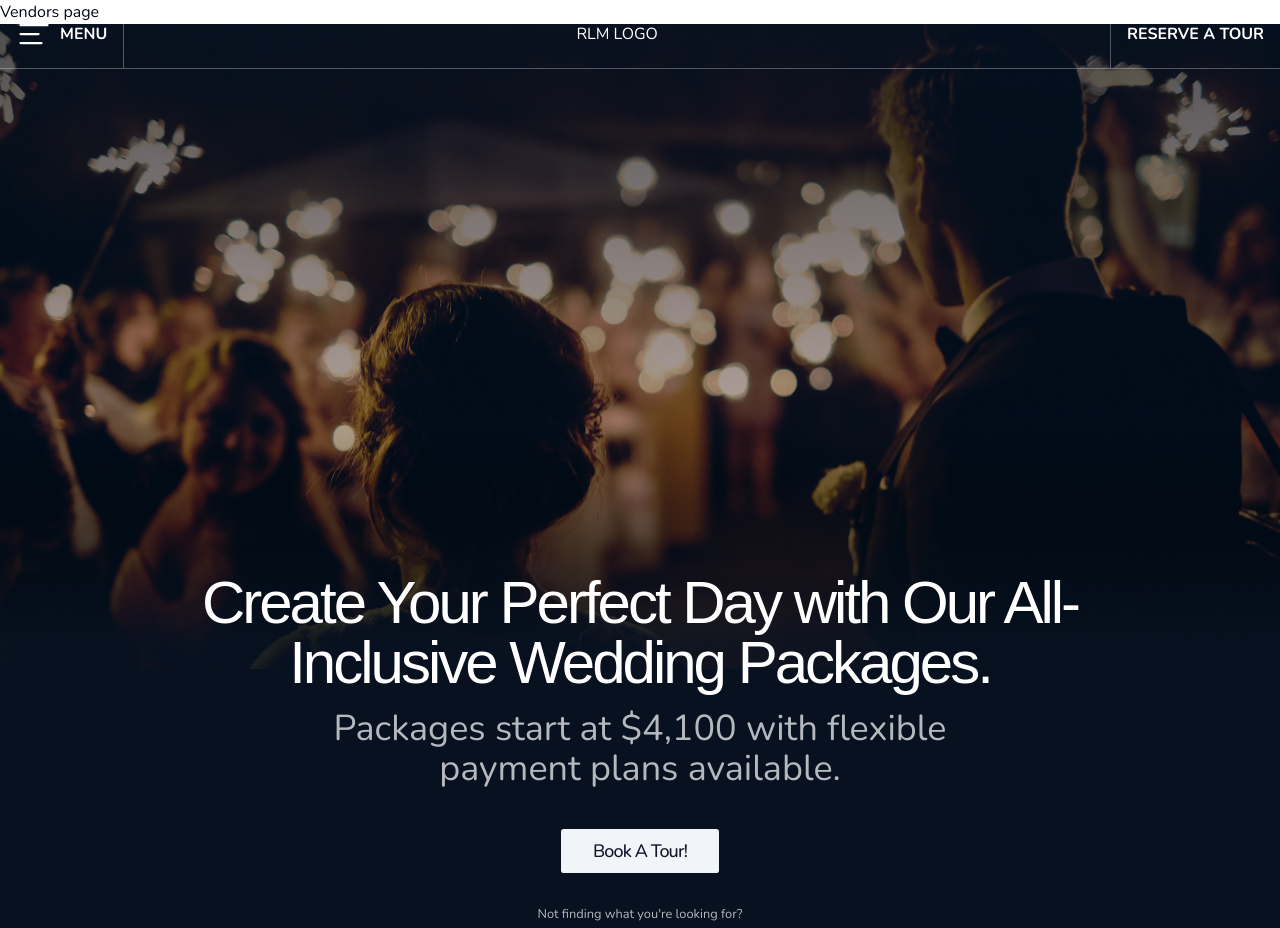
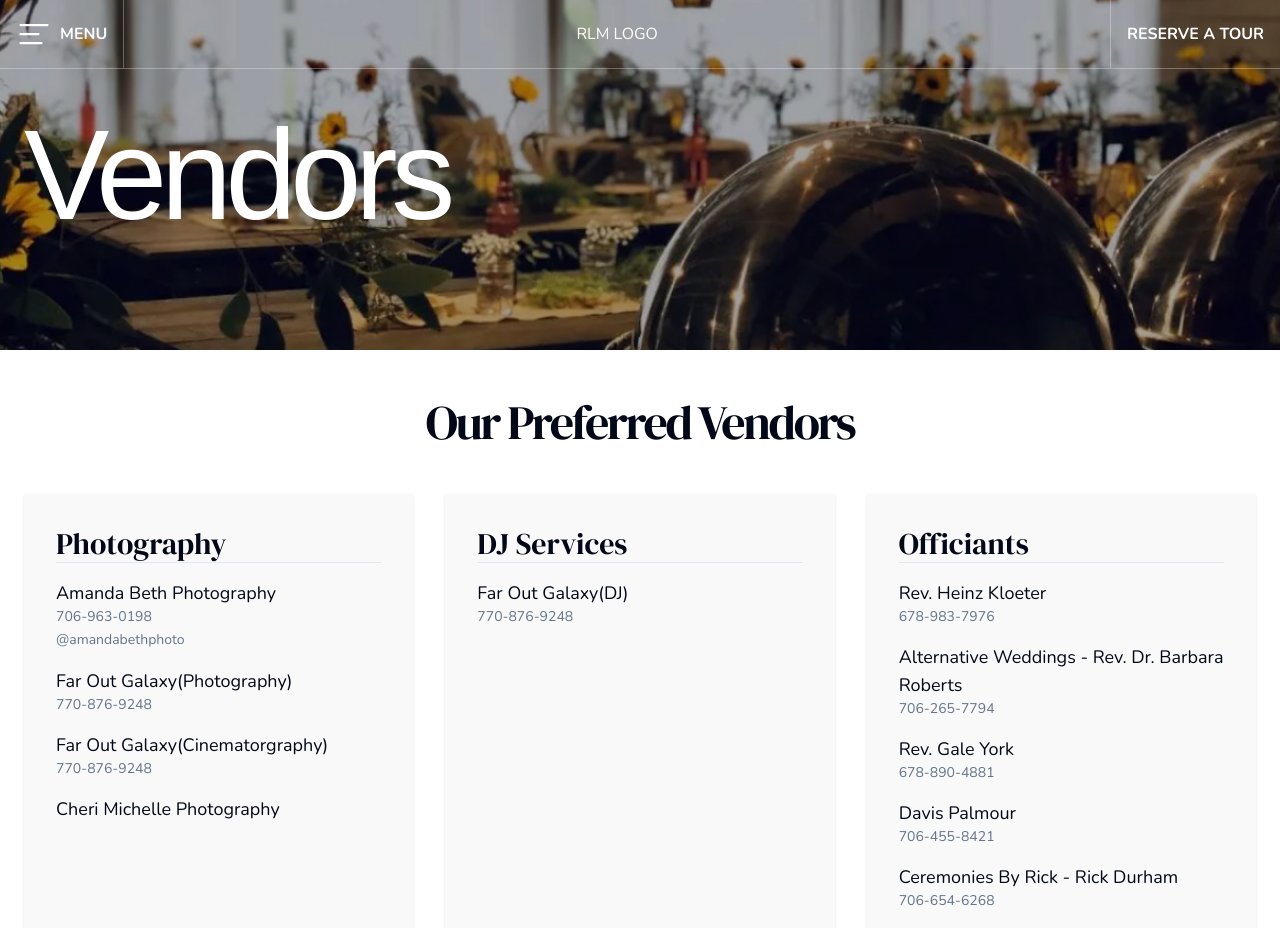
Before and after one commit to Dillonzellis/rlmaffairs-v4, a Next.js app: page /vendors in a window 1280 px wide. Shown: the top 928 px of the page. Built offline with nearby package versions, Linux system fonts and the light colour scheme; a web font is replaced by a local one.

Commit message:
feat: add vendors page

```diff
--- a/src/app/vendors/page.tsx
+++ b/src/app/vendors/page.tsx
@@ -1,3 +1,61 @@
+import { MaxWidthWrapper } from "@/components/common/MaxWidthWrapper";
+import { MainHeader } from "@/components/common/typography/MainHeader";
+import { VendorCol } from "@/components/sections/vendors/VendorCol";
+import { VendorInfo } from "@/components/sections/vendors/VendorInfo";
+import {
+  photoVendors,
+  DJVendors,
+  officiantVendors,
+  hairAndMakeupVendors,
+  eventTravelAndInsuranceVendors,
+} from "@/data/vendors";
+
 export default function VendorsHome() {
-  return <main>Vendors page</main>;
+  return (
+    <main>
+      <section>
+        <div className="h-[350px] bg-[url('/package-feat-sm.jpg')] bg-cover bg-center">
+          <MaxWidthWrapper className="flex h-full items-center">
+            <MainHeader className="text-white">Vendors</MainHeader>
+          </MaxWidthWrapper>
+        </div>
+      </section>
+
+      <section className="py-12">
+        <MaxWidthWrapper>
+          <MainHeader size="small" className="text-center font-nav">
+            Our Preferred Vendors
+          </MainHeader>
+
+          <div className="mt-12 grid grid-cols-1 gap-8 md:grid-cols-2 lg:grid-cols-3">
+            <VendorCol title="Photography">
+              {photoVendors.map((vendor, i) => (
+                <VendorInfo key={i} {...vendor} />
+              ))}
+            </VendorCol>
+            <VendorCol title="DJ Services">
+              {DJVendors.map((vendor, i) => (
+                <VendorInfo key={i} {...vendor} />
+              ))}
+            </VendorCol>
+            <VendorCol title="Officiants">
+              {officiantVendors.map((vendor, i) => (
+                <VendorInfo key={i} {...vendor} />
+              ))}
+            </VendorCol>
+            <VendorCol title="Hair & Make Up">
+              {hairAndMakeupVendors.map((vendor, i) => (
+                <VendorInfo key={i} {...vendor} />
+              ))}
+            </VendorCol>
+            <VendorCol title="Event Travel & Insurance">
+              {eventTravelAndInsuranceVendors.map((vendor, i) => (
+                <VendorInfo key={i} {...vendor} />
+              ))}
+            </VendorCol>
+          </div>
+        </MaxWidthWrapper>
+      </section>
+    </main>
+  );
 }
--- a/src/app/wedding-packages/page.tsx
+++ b/src/app/wedding-packages/page.tsx
@@ -3,7 +3,6 @@ import { MaxWidthWrapper } from "@/components/common/MaxWidthWrapper";
 import { Package } from "@/components/sections/packages/Package";
 import { weddingPackages, smallWeddingPackages } from "@/data/packages";
 import { SmallPackage } from "@/components/sections/packages/SmallPackage";
-import { ArrowBtn } from "@/components/common/ArrowBtn";
 import { Button } from "@/components/common/ui/button";
 import Link from "next/link";
 
--- /dev/null
+++ b/src/components/sections/vendors/VendorCol.tsx
@@ -0,0 +1,13 @@
+type VendorColProps = {
+  title: string;
+  children: React.ReactNode;
+};
+
+export const VendorCol = ({ title, children }: VendorColProps) => {
+  return (
+    <div className="space-y-4 rounded-sm bg-[#d5d5d5]/15 p-8 shadow">
+      <div className="border-b font-nav text-3xl">{title}</div>
+      {children}
+    </div>
+  );
+};
--- /dev/null
+++ b/src/components/sections/vendors/VendorInfo.tsx
@@ -0,0 +1,29 @@
+import type { VendorProps } from "@/data/vendors";
+
+export const VendorInfo = ({
+  name,
+  link,
+  phone,
+  additionalInfo,
+  additionalLink,
+}: VendorProps) => {
+  return (
+    <div>
+      <div className="text-lg hover:underline">
+        {link ? <a href={link}>{name}</a> : <span>{name}</span>}
+      </div>
+      <div>
+        {phone ? (
+          <div className="text-sm text-muted-foreground">
+            <a href={`tel:+1${phone}`}>{phone}</a>
+          </div>
+        ) : null}
+        {additionalInfo && additionalLink && (
+          <span className="text-sm text-muted-foreground">
+            <a href={additionalLink}>{additionalInfo}</a>
+          </span>
+        )}
+      </div>
+    </div>
+  );
+};
--- /dev/null
+++ b/src/data/vendors.ts
@@ -0,0 +1,112 @@
+export type VendorProps = {
+  name: string;
+  link?: string;
+  phone?: string;
+  additionalInfo?: string;
+  additionalLink?: string;
+};
+
+export const photoVendors: VendorProps[] = [
+  {
+    name: "Amanda Beth Photography",
+    link: "https://amandabethphotography.com/",
+    phone: "706-963-0198",
+    additionalInfo: "@amandabethphoto",
+    additionalLink: "https://www.instagram.com/amandabethphoto/",
+  },
+  {
+    name: "Far Out Galaxy(Photography)",
+    link: "https://sixheartsphotography.com/",
+    phone: "770-876-9248",
+  },
+  {
+    name: "Far Out Galaxy(Cinematorgraphy)",
+    link: "https://squidwed.com/",
+    phone: "770-876-9248",
+  },
+
+  {
+    name: "Cheri Michelle Photography",
+    link: "https://cherimichellephotography.com/",
+  },
+];
+
+export const DJVendors: VendorProps[] = [
+  {
+    name: "Far Out Galaxy(DJ)",
+    link: "https://djcuttlefish.com/",
+    phone: "770-876-9248",
+  },
+];
+
+export const officiantVendors: VendorProps[] = [
+  {
+    name: "Rev. Heinz Kloeter",
+    link: "https://www.weddingofficiantga.com/",
+    phone: "678-983-7976",
+  },
+  {
+    name: "Alternative Weddings - Rev. Dr. Barbara Roberts",
+    link: "https://www.alternativeweddingsbyrevroberts.com/",
+    phone: "706-265-7794",
+  },
+  {
+    name: "Rev. Gale York",
+    link: "https://www.weddingwire.com/biz/reverend-gale-m-york-alpharetta/9d305b6b2c47239e.html",
+    phone: "678-890-4881",
+  },
+  {
+    name: "Davis Palmour",
+    phone: "706-455-8421",
+  },
+  {
+    name: "Ceremonies By Rick - Rick Durham",
+    link: "https://ceremoniesbyrick.com/",
+    phone: "706-654-6268",
+  },
+  {
+    name: "Tyler Maraia",
+    phone: "206-245-5986",
+  },
+  {
+    name: "Sensational Ceremonies - Dr. Gregg Potts",
+    phone: "678-205-7267",
+  },
+  {
+    name: "Sue Palmer (minister)",
+    phone: "470-232-1170",
+  },
+  {
+    name: "Rocky Thompason",
+    phone: "770-490-1274",
+  },
+];
+
+export const hairAndMakeupVendors: VendorProps[] = [
+  {
+    name: "Bliss Formal Hair - Candice Miklius",
+    link: "https://blissformalhair.com/",
+  },
+  {
+    name: "Mind's Eye Salon",
+    link: "https://www.mindseyeinkandhair.com/",
+    phone: "678-828-7747",
+  },
+];
+
+export const eventTravelAndInsuranceVendors: VendorProps[] = [
+  {
+    name: "Vacations by Sally - Sally Pavao",
+    phone: "706-360-1346",
+  },
+  {
+    name: "VIP Southern Tours",
+    link: "https://vipsoutherntours.com/",
+    phone: "706-348-8747",
+  },
+  {
+    name: "Bradford Turner Insurance Group - Brittany Turner",
+    link: "https://bradfordturner.com/",
+    phone: "706-654-6268",
+  },
+];
```
